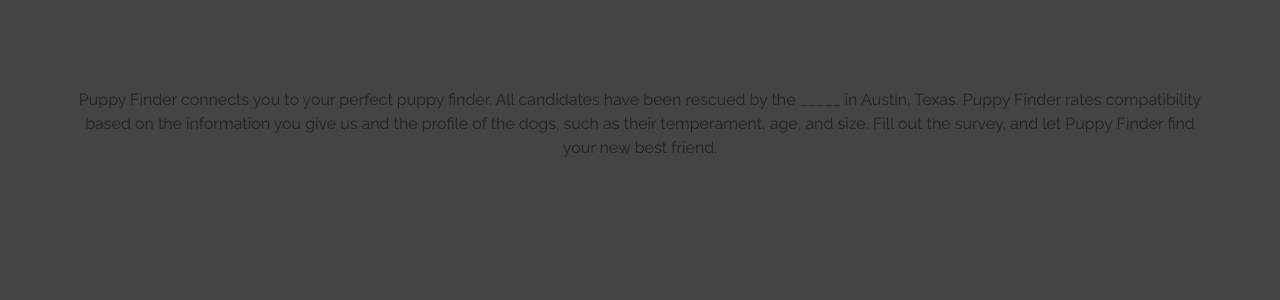
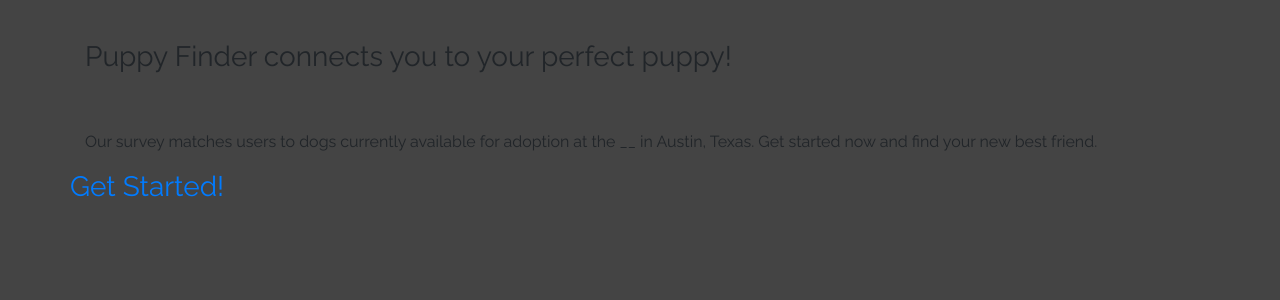
Before and after one commit to DMVance/Project2-PetSelect, a Flask app: page / in a window 1280 px wide. Shown: the part 121-421 px from the top of the page. Run offline with Flask 2, Linux system fonts and the light colour scheme; some libraries are stand-ins or nearby versions.

Commit message:
reid branch index.html

```diff
--- a/frontend/templates/index.html
+++ b/frontend/templates/index.html
@@ -1,17 +1,50 @@
 {% extends "parent.html" %}
 {% block content %}
+<main>
+        <div class="dog-image-index">
+                <div class="box">
+                        <div class="info">
+                                <div>
+                                        <br>
+                                        <h3>
+                                                Puppy Finder connects you to your perfect puppy!
 
+                                        </h3>
+                                        <p>
+                                                <br>
+                                                <br>
+                                                Our survey matches users to dogs currently available for adoption at the __ in Austin, Texas.
+                                                Get started now and find your new best friend.
 
-        <div class="row">
-           <br>
-           <br>
-           <br>
-            <p class="text-center">
-                Puppy Finder connects you to your perfect puppy finder. All candidates have been rescued by the _____ in Austin, Texas.
-                Puppy Finder rates compatibility based on the information you give us and the profile of the dogs, such as their temperament, age, and size.
-                Fill out the survey, and let Puppy Finder find your new best friend.
+                                        </p>
+                                </div>
+                                <div class="row">
+                                        <div class="text-center">
+                                                        <h3 class="click">
+                                                        <a href="{{ url_for('input') }}">Get Started!</a>
 
-           </p>
+                                                        </h3>
+                                        </div>
 
+                                </div>
+
+                        </div>
+
+                </div>
         </div>
+</main>
+        <!-- <footer>
+
+                <div class="row text-center">
+
+                        <div >
+                                <h3 class="copyright">
+                                        Copyright &copy; 2020
+                                </h3>
+                        </div>
+
+                 </div>
+
+        </footer> -->
+
 {% endblock %}
```
